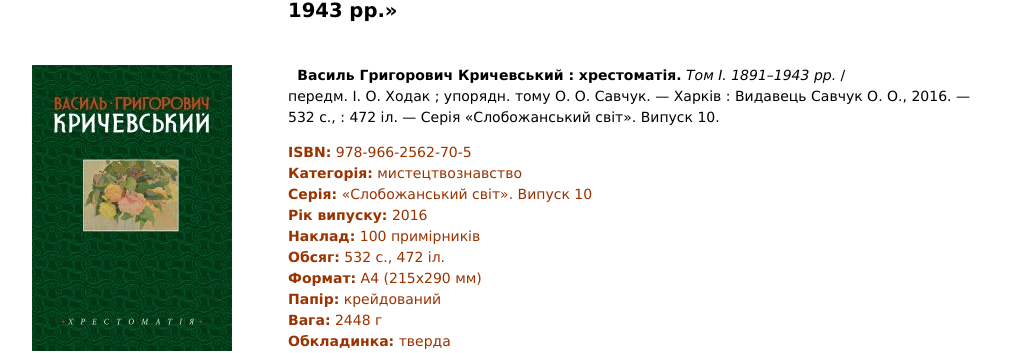
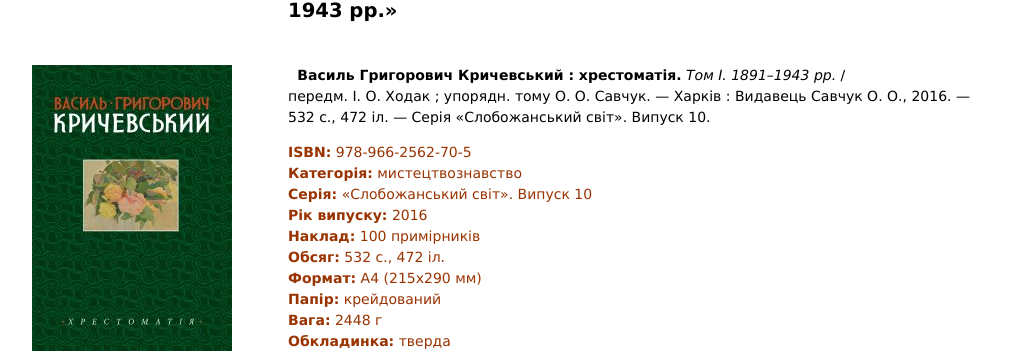
Before and after one commit to savchook/savchook.github.io, a Jekyll site: the page built from _books/vasyl-hryhorovych-krychevsky-t-1/index.markdown, in a window 1280 px wide. Shown: the part 442-795 px from the top of the page, without its empty margins (128-1151 px from the left). Built offline with Jekyll 4.4.1, drawn with Linux system fonts in a browser that asks for light colours.

```diff
--- a/_books/vasyl-hryhorovych-krychevsky-t-1/index.markdown
+++ b/_books/vasyl-hryhorovych-krychevsky-t-1/index.markdown
@@ -18,7 +18,7 @@
 price: 350
 annotation: |
   **&nbsp;**
-  **Василь Григорович Кричевський : хрестоматія.** *Том І. 1891–1943 рр.* / передм.&nbsp;І.&nbsp;О.&nbsp;Ходак&nbsp;; упорядн. тому О. О. Савчук. — Харків&nbsp;: Видавець Савчук О. О., 2016. — 532 с., : 472 іл. — Серія «Слобожанський світ». Випуск 10.
+  **Василь Григорович Кричевський : хрестоматія.** *Том І. 1891–1943 рр.* / передм.&nbsp;І.&nbsp;О.&nbsp;Ходак&nbsp;; упорядн. тому О. О. Савчук. — Харків&nbsp;: Видавець Савчук О. О., 2016. — 532 с., 472 іл. — Серія «Слобожанський світ». Випуск 10.
 meta:
   description: |
     Василь Кричевський, малярство, українська архітектура. Сценографія. Графіка. Книжкова графіка. Українське кіно. Український модерн.
```
